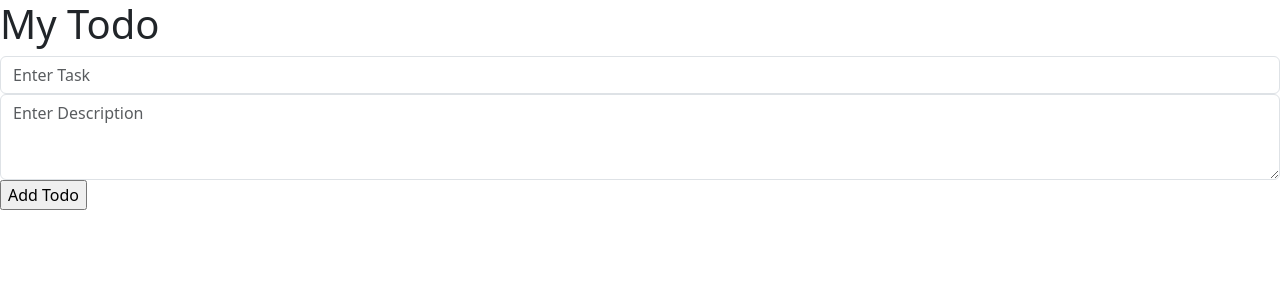
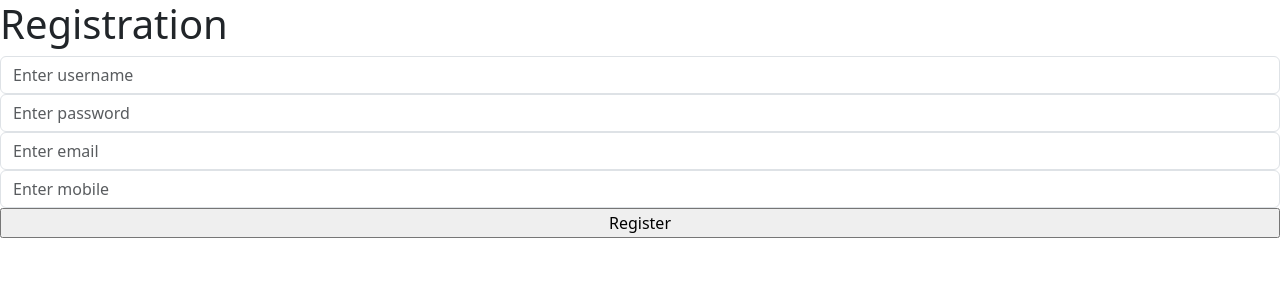
Before and after one commit to MohitSurase/fourth-react-app, a React (Create React App) app: page / in a window 1280 px wide. Shown: the top 300 px of the page. Built offline with nearby package versions, Linux system fonts and the light colour scheme.

Commit message:
User registration complete

```diff
--- a/src/App.js
+++ b/src/App.js
@@ -1,11 +1,93 @@
-
+import { useState } from "react";
 import MyTodo from "./Pages/MyTodo";
 
 function App() {
   return (
     <>
-      <h1>My Todo</h1>
-      <MyTodo />
+      <h1>Registration</h1>
+      <MyRegistration />
+    </>
+  );
+}
+
+function MyRegistration() {
+  let [user, setUser] = useState({
+    username: "",
+    password: "",
+    email: "",
+    mobile: "",
+  });
+
+  let handlerUsernameAction = (e) => {
+    let newUser = { ...user, username: e.target.value };
+    setUser(newUser);
+  };
+
+  let handlerPasswordAction = (e) => {
+    let newUser = { ...user, password: e.target.value };
+    setUser(newUser);
+  };
+
+  let handlerEmailAction = (e) => {
+    let newUser = { ...user, email: e.target.value };
+    setUser(newUser);
+  };
+
+  let handlerMobileAction = (e) => {
+    let newUser = { ...user, mobile: e.target.value };
+    setUser(newUser);
+  };
+
+  let registerAction = async () => {
+    //Backend :
+    let url = `http://localhost:4000/adduser?username=${user.username}&password=${user.password}&email=${user.email}&mobile=${user.mobile}`;
+    await fetch(url);
+
+    let newUser = {
+      username: "",
+      password: "",
+      email: "",
+      mobile: "",
+    };
+    setUser(newUser);
+  };
+
+  return (
+    <>
+      <input
+        type="text"
+        placeholder="Enter username"
+        className="form-control"
+        value={user.username}
+        onChange={handlerUsernameAction}
+      />
+      <input
+        type="password"
+        placeholder="Enter password"
+        className="form-control"
+        value={user.password}
+        onChange={handlerPasswordAction}
+      />
+      <input
+        type="text"
+        placeholder="Enter email        "
+        className="form-control"
+        value={user.email}
+        onChange={handlerEmailAction}
+      />
+      <input
+        type="text"
+        placeholder="Enter mobile             "
+        className="form-control"
+        value={user.mobile}
+        onChange={handlerMobileAction}
+      />
+      <input
+        type="button"
+        value="Register"
+        className="w-100"
+        onClick={registerAction}
+      />
     </>
   );
 }
```
